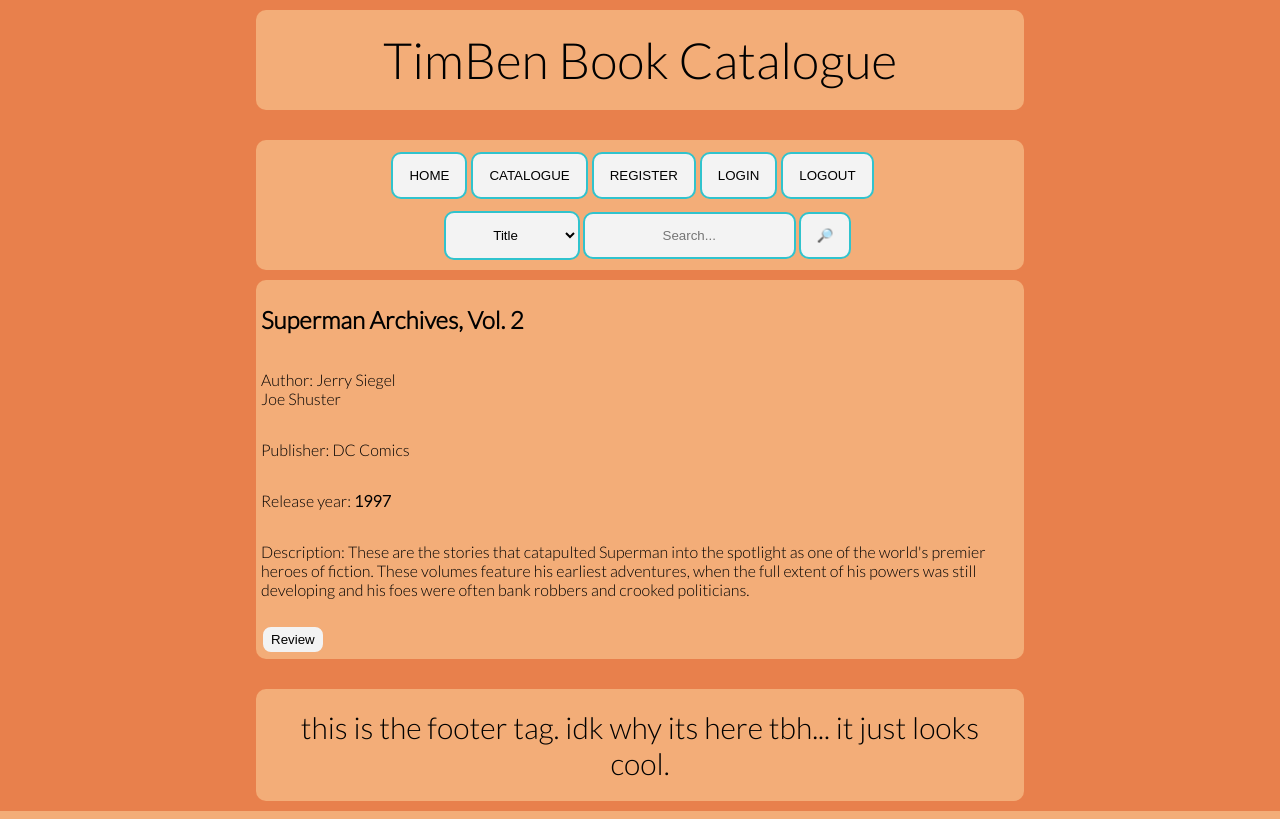
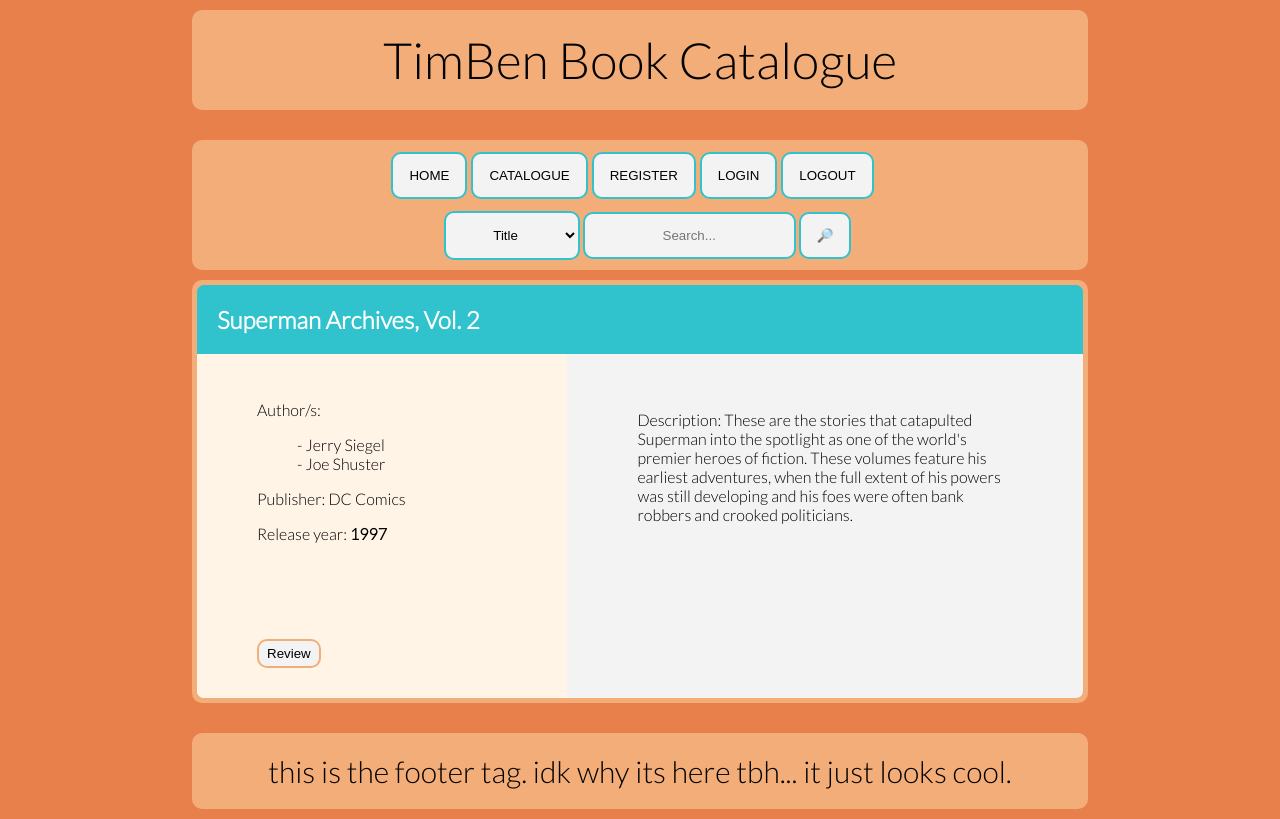
Before and after one commit to BenjaminWong67/CS235AssignmentBookShopWeb, a Flask app: page /catalogue/book?id=707611 in a window 1280 px wide. Run offline with Flask 2, Linux system fonts and the light colour scheme; the visitor is signed in with stand-in values (Sample User, id 1).

Commit message:
styled the book view pages

```diff
--- a/library/static/css/main.css
+++ b/library/static/css/main.css
@@ -6,7 +6,7 @@ body {
     display:flex;
     flex-direction:column;
     justify-content: flex-start;
-    margin: 10px 20%;
+    margin: 10px 15%;
     padding: 0px;
     font-family: 'Lato', sans-serif;
 }
@@ -149,6 +149,34 @@ div#authentication input[type=submit] {
 }
 
 
+/*book view styles*/
+#book-title {
+    background-color: #30C3CD;
+    border-radius: 7px 7px 0px 0px;
+    padding: 0px 20px;
+}
+#book-view {
+    border-radius: 0px 0px 7px 7px;
+    background-color: #F3F3F3;
+    display:flex;
+    flex-direction:row;
+    justify-content: space-between;
+}
+#attributes-left {
+    background-color: #fff4e6;
+    border-radius: 0px 0px 0px 7px;
+    padding: 30px 60px;
+    width: 40%;
+}
+#attributes-right {
+    margin:40px 70px;
+    width: 60%;
+}
+#book-view button {
+    margin: 80px 0px 0px 0px;
+}
+
+
 button {
     border:2px solid #F3AD78;
     border-radius: 10px;
@@ -185,3 +213,8 @@ tr, td {
 tr, td, th {
     padding: 14px 16px;
 }
+
+
+h2 {
+    color: white;
+}
--- a/library/templates/books/books_view.html
+++ b/library/templates/books/books_view.html
@@ -2,31 +2,35 @@
 
 {% block content %}
 
-    <h2>
-        {{ book.title }}
-    </h2>
+    <div id='book-title'>
+        <h2>{{ book.title }}</h2>
+    </div>
+    <div id='book-view'>
+        <div id='attributes-left'>
+
 
             <p>
-            Author:
+
+                Author/s:<br>
+                <ul>
                     {% for author in book.authors %}
-                {{author.full_name}}<br>
+                        <li style='list-style-type:none;'>- {{author.full_name}}</li>
                     {% endfor %}
+                </ul>
+
             </p>
 
             <p>Publisher: {{ book.publisher.name }}</p>
 
             <p>Release year: <b>{{ book.release_year }}</b></p>
 
-        <p>Description: {{ book.description }}</p>
-
-
-    <div id="book-options">
+            <div>
 
                 {% if book.reviews|length > 0 and book.id != show_reviews_for_book %}
-            <button class="btn-general" onclick=location.href="{{url_for('books_bp.books_view', id=book.id, show_reviews_for_book=book.id)}}">{{book.reviews|length}} Reviews</button>
+                    <button onclick=location.href="{{url_for('books_bp.books_view', id=book.id, show_reviews_for_book=book.id)}}">{{book.reviews|length}} Reviews</button>
                 {% endif %}
 
-        <button class="btn-general" onclick=location.href="{{url_for('books_bp.book_review', id=book.id)}}">Review</button>
+                <button onclick=location.href="{{url_for('books_bp.book_review', id=book.id)}}">Review</button>
             </div>
 
 
@@ -44,5 +48,11 @@
                 </div>
 
             {% endif %}
+        </div>
+
+        <div id='attributes-right'>
+            <p>Description: {{ book.description }}</p>
+        </div>
+    </div>
 
 {% endblock %}
```
Lines whose indentation alone changed are shown as unchanged.
